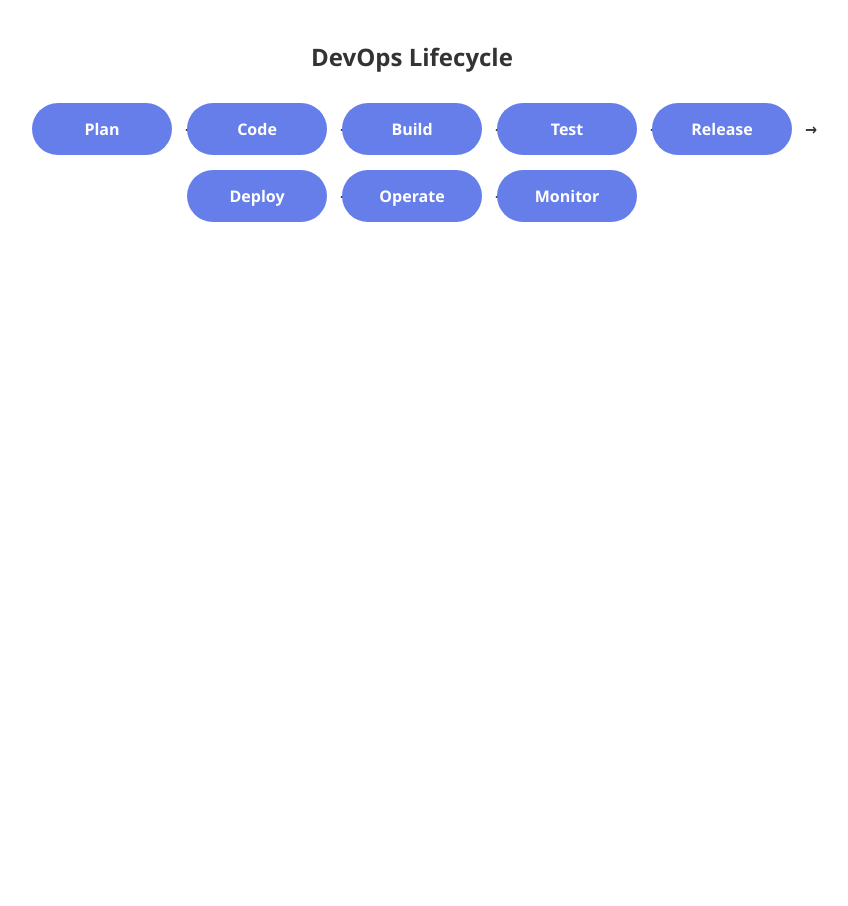
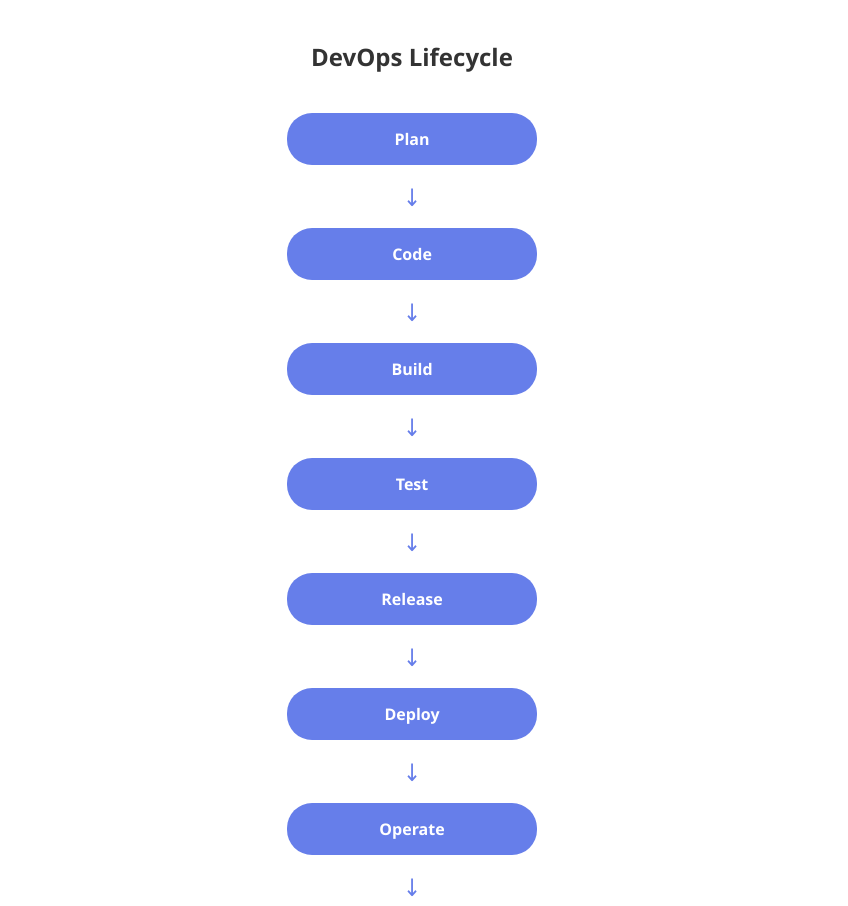
Before and after one commit to navadeep-21/student-portal-demo, a plain HTML site: page index.html in a window 1280 px wide. Shown: the top 906 px of the page, without its empty margins (228-1076 px from the left). Before the commit the page ends 800 px from the top, so only its background shows below. Drawn offline with Linux system fonts and the light colour scheme.

Commit message:
Update index.html

```diff
--- a/index.html
+++ b/index.html
@@ -1,72 +1,63 @@
-
-<!-- DevOps Lifecycle Section -->
-<section class="devops-lifecycle">
+<!-- Vertical DevOps Lifecycle Section -->
+<section class="devops-lifecycle-vertical">
   <h2>DevOps Lifecycle</h2>
-  <div class="lifecycle-container">
+  <div class="lifecycle-vertical">
     <div class="phase">Plan</div>
+    <div class="arrow">↓</div>
     <div class="phase">Code</div>
+    <div class="arrow">↓</div>
     <div class="phase">Build</div>
+    <div class="arrow">↓</div>
     <div class="phase">Test</div>
+    <div class="arrow">↓</div>
     <div class="phase">Release</div>
+    <div class="arrow">↓</div>
     <div class="phase">Deploy</div>
+    <div class="arrow">↓</div>
     <div class="phase">Operate</div>
+    <div class="arrow">↓</div>
     <div class="phase">Monitor</div>
   </div>
 </section>
 
 <style>
-.devops-lifecycle {
-  max-width: 900px;
+.devops-lifecycle-vertical {
+  max-width: 400px;
   margin: 40px auto;
   text-align: center;
   font-family: 'Segoe UI', Tahoma, Geneva, Verdana, sans-serif;
 }
 
-.devops-lifecycle h2 {
+.devops-lifecycle-vertical h2 {
   margin-bottom: 30px;
   color: #333;
 }
 
-.lifecycle-container {
+.lifecycle-vertical {
   display: flex;
-  flex-wrap: wrap;
-  justify-content: center;
-  gap: 15px;
+  flex-direction: column;
+  align-items: center;
 }
 
 .phase {
   background: #667eea;
   color: #fff;
-  padding: 15px 20px;
-  border-radius: 50px;
-  min-width: 100px;
+  padding: 15px 25px;
+  border-radius: 25px;
+  width: 200px;
   font-weight: 600;
   position: relative;
   transition: transform 0.3s ease;
+  margin: 10px 0;
 }
 
 .phase:hover {
-  transform: scale(1.1);
+  transform: scale(1.05);
 }
 
-.phase:not(:last-child)::after {
-  content: '→';
-  color: #333;
-  font-weight: bold;
-  margin-left: 10px;
-  position: absolute;
-  right: -25px;
-  top: 50%;
-  transform: translateY(-50%);
-}
-
-@media(max-width:700px) {
-  .phase:not(:last-child)::after {
-    display: none;
-  }
-  .lifecycle-container {
-    flex-direction: column;
-    align-items: center;
-  }
+.arrow {
+  font-size: 24px;
+  color: #667eea;
+  margin: 5px 0;
 }
 </style>
```
